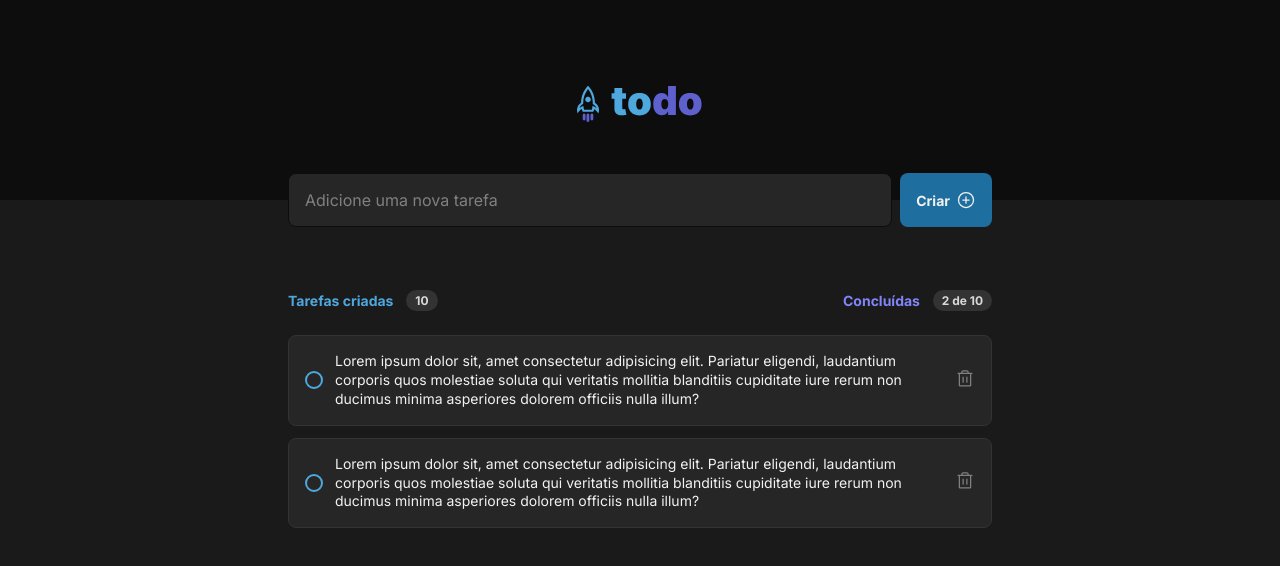
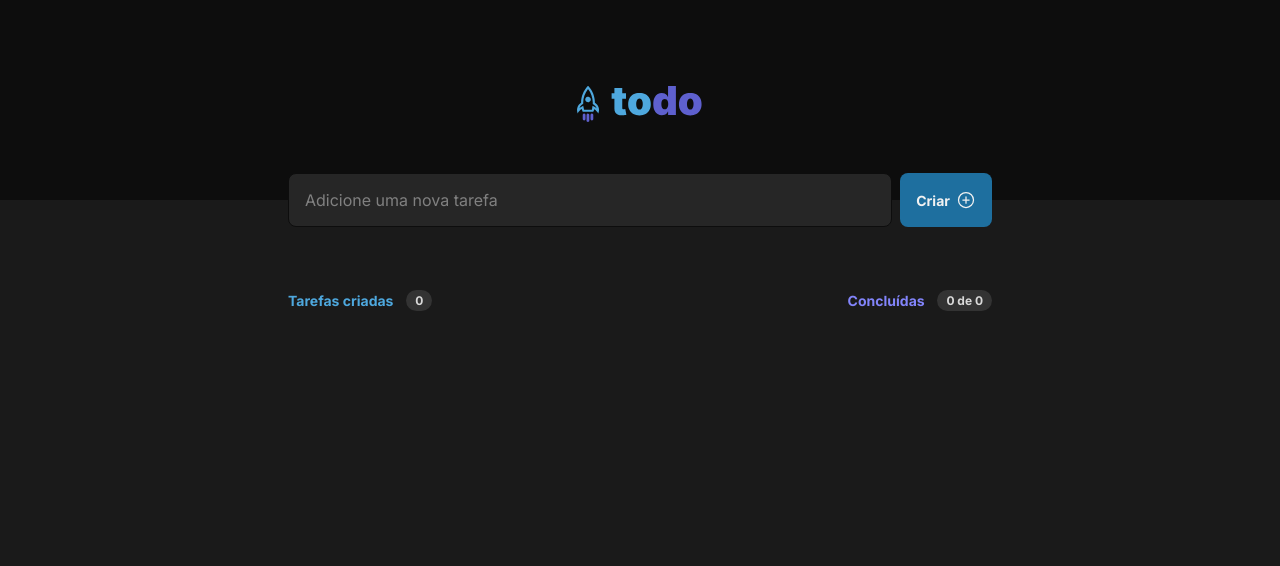
Before and after one commit to alecanutto/desafio01-to-do-app, a React (Vite) app: page / in a window 1280 px wide. Shown: the top 566 px of the page. Built offline with nearby package versions, Linux system fonts and the light colour scheme.

Commit message:
feat: add new task function

```diff
--- a/src/App.tsx
+++ b/src/App.tsx
@@ -1,13 +1,31 @@
-import { Header } from "./components/Header";
-import { Tasks } from "./components/Tasks";
+import { useState } from 'react';
+import { Header } from './components/Header';
+import { Tasks } from './components/Tasks';
+
+export interface ITask {
+  id: string;
+  title: string;
+  isCompleted: boolean;
+}
 
 function App() {
-   return (
+  const [tasks, setTaks] = useState<ITask[]>([]);
+
+
+   const addTask = (taskTitle: string) => {
+      setTaks([...tasks, {
+         id: crypto.randomUUID(),
+         title: taskTitle,
+         isCompleted: false,
+      }]);
+   }
+
+  return (
     <>
-       <Header />
-       <Tasks />
+        <Header onAddTask={addTask} />
+      <Tasks tasks={tasks} />
     </>
-  )
+  );
 }
 
-export default App
+export default App;
--- a/src/components/Header/index.tsx
+++ b/src/components/Header/index.tsx
@@ -1,20 +1,37 @@
-import { PlusCircle } from "@phosphor-icons/react";
-import todoLogo from "../../assets/todo-logo.svg";
+import { PlusCircle } from '@phosphor-icons/react';
+import { ChangeEvent, FormEvent, useState } from 'react';
+import todoLogo from '../../assets/todo-logo.svg';
 
-import styles from "./header.module.css";
+import styles from './header.module.css';
 
-export const Header = () => {
+interface Props {
+  onAddTask: (taskTitle: string) => void;
+}
+
+export const Header = ({ onAddTask }: Props) => {
+  const [title, setTitle] = useState('');
+
+  const handleSubmit = (event: FormEvent) => {
+    event.preventDefault();
+    onAddTask(title);
+    setTitle("");
+  };
+
+  const onChangeTitle = (event: ChangeEvent<HTMLInputElement>) => {
+    setTitle(event.target.value);
+  }
+
   return (
     <header className={styles.header}>
       <img src={todoLogo} />
 
-      <form className={styles.newTaskForm}>
-        <input type="text" placeholder="Adicione uma nova tarefa" />
+      <form className={styles.newTaskForm} onSubmit={handleSubmit}>
+        <input type="text" placeholder="Adicione uma nova tarefa" onChange={onChangeTitle} value={title} />
         <button>
           Criar
           <PlusCircle size={20} />
         </button>
       </form>
     </header>
-  )
-}
+  );
+};
--- a/src/components/Task/index.tsx
+++ b/src/components/Task/index.tsx
@@ -1,18 +1,18 @@
 import { Trash } from '@phosphor-icons/react';
+import { ITask } from '../../App';
 import styles from './task.module.css';
 
-export const Task = () => {
+interface Props {
+  task: ITask;
+}
+
+export const Task = ({ task }: Props) => {
   return (
     <div className={styles.task}>
       <button className={styles.checkContainer}>
         <div></div>
       </button>
-      <p>
-        Lorem ipsum dolor sit, amet consectetur adipisicing elit. Pariatur
-        eligendi, laudantium corporis quos molestiae soluta qui veritatis
-        mollitia blanditiis cupiditate iure rerum non ducimus minima asperiores
-        dolorem officiis nulla illum?
-      </p>
+      <p>{task.title}</p>
       <button className={styles.deleteButton}>
         <Trash size={20} />
       </button>
--- a/src/components/Tasks/index.tsx
+++ b/src/components/Tasks/index.tsx
@@ -1,22 +1,31 @@
+import { ITask } from '../../App';
 import { Task } from '../Task';
 import styles from './tasks.module.css';
 
-export const Tasks = () => {
+interface Props {
+  tasks: ITask[];
+}
+
+export const Tasks = ({ tasks }: Props) => {
+  const tasksQuantity = tasks.length;
+  const completedTasks = tasks.filter(task => task.isCompleted).length;
+
   return (
     <section className={styles.tasks}>
       <header className={styles.header}>
         <div>
           <p>Tarefas criadas</p>
-          <span>10</span>
+          <span>{tasksQuantity}</span>
         </div>
         <div>
           <p className={styles.textPurple}>Concluídas</p>
-          <span>2 de 10</span>
+          <span>{completedTasks} de {tasksQuantity}</span>
         </div>
       </header>
       <div className={styles.taskList}>
-        <Task />
-        <Task />
+        {tasks.map((task) => (
+          <Task key={task.id} task={task} />
+        ))}
       </div>
     </section>
   );
```
